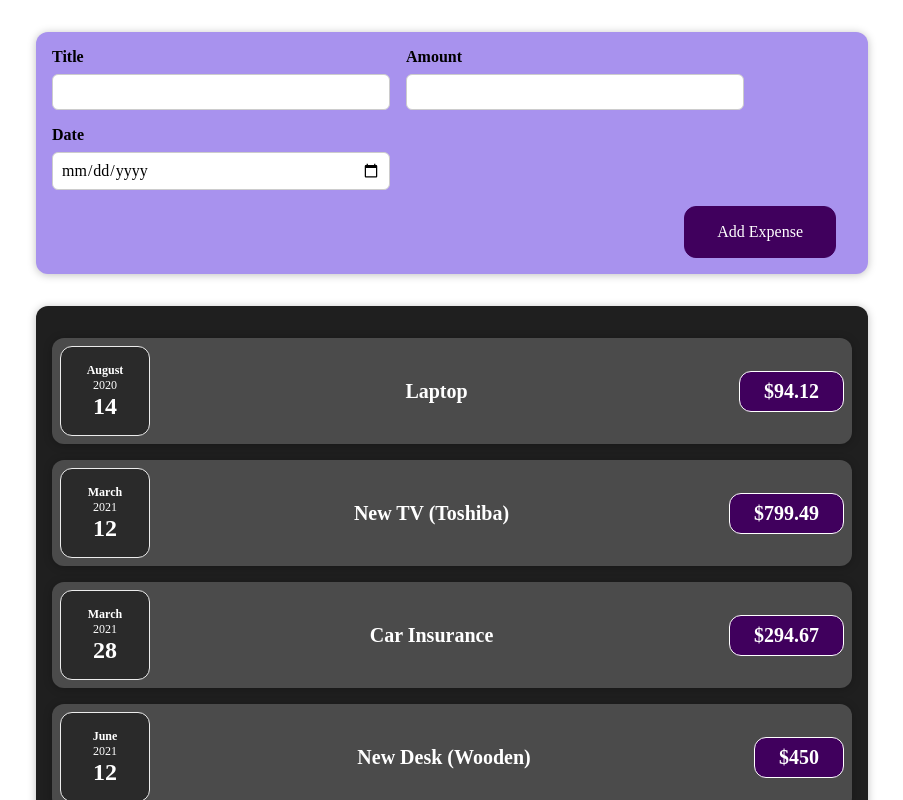
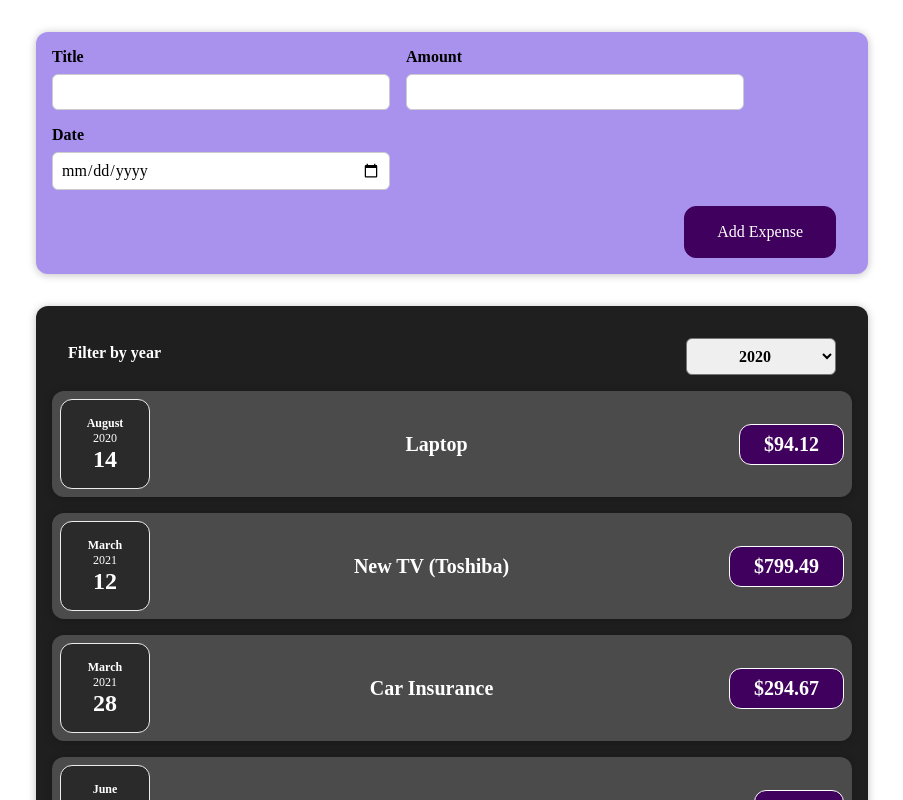
Before and after one commit to Abdelrahmanhassan1/React-Projects, a React (Create React App) app in the folder module1-expenses-tracker/: page / in a window 1280 px wide. Shown: the top 800 px of the page, without its empty margins (188-1091 px from the left). Built offline with nearby package versions, Linux system fonts and the light colour scheme.

Commit message:
adding year filter

```diff
--- a/module1-expenses-tracker/src/components/Expenses/Expenses.js
+++ b/module1-expenses-tracker/src/components/Expenses/Expenses.js
@@ -1,12 +1,30 @@
-import React from "react";
+import React, { useState } from "react";
 import ExpenseItem from "./ExpenseItem";
 import "./Expenses.css";
 import Card from "../UI/Card";
+import ExpensesFilter from "./ExpensesFilter";
 
 function Expenses(props) {
+  const [filterYear, setFilterYear] = useState("2020");
+
+  const [filteredContent, setFilteredContent] = useState(props.expenses);
+
+  const selectValueHandler = (selectValue) => {
+    setFilterYear(selectValue);
+    setFilteredContent(
+      props.expenses.filter(
+        (expense) => expense.date.getFullYear().toString() === selectValue
+      )
+    );
+  };
   return (
     <Card className="expenses">
-      {props.expenses.map((expense) => (
+      <ExpensesFilter
+        selectedYear={filterYear}
+        onChangingSelectValue={selectValueHandler}
+      />
+
+      {filteredContent.map((expense) => (
         <ExpenseItem
           title={expense.title}
           amount={expense.amount}
--- /dev/null
+++ b/module1-expenses-tracker/src/components/Expenses/ExpensesFilter.css
@@ -0,0 +1,24 @@
+.expenses-filter {
+  color: white;
+  padding: 0 1rem;
+}
+
+.expenses-filter__control {
+  display: flex;
+  width: 100%;
+  align-items: center;
+  justify-content: space-between;
+  margin: 1rem 0;
+}
+
+.expenses-filter label {
+  font-weight: bold;
+  margin-bottom: 0.5rem;
+}
+
+.expenses-filter select {
+  font: inherit;
+  padding: 0.5rem 3rem;
+  font-weight: bold;
+  border-radius: 6px;
+}
--- /dev/null
+++ b/module1-expenses-tracker/src/components/Expenses/ExpensesFilter.js
@@ -0,0 +1,24 @@
+import React from "react";
+
+import "./ExpensesFilter.css";
+
+const ExpensesFilter = (props) => {
+  const selectHandler = (event) => {
+    props.onChangingSelectValue(event.target.value);
+  };
+  return (
+    <div className="expenses-filter">
+      <div className="expenses-filter__control">
+        <label>Filter by year</label>
+        <select onChange={selectHandler} value={props.selectedYear}>
+          <option value="2022">2022</option>
+          <option value="2021">2021</option>
+          <option value="2020">2020</option>
+          <option value="2019">2019</option>
+        </select>
+      </div>
+    </div>
+  );
+};
+
+export default ExpensesFilter;
```
